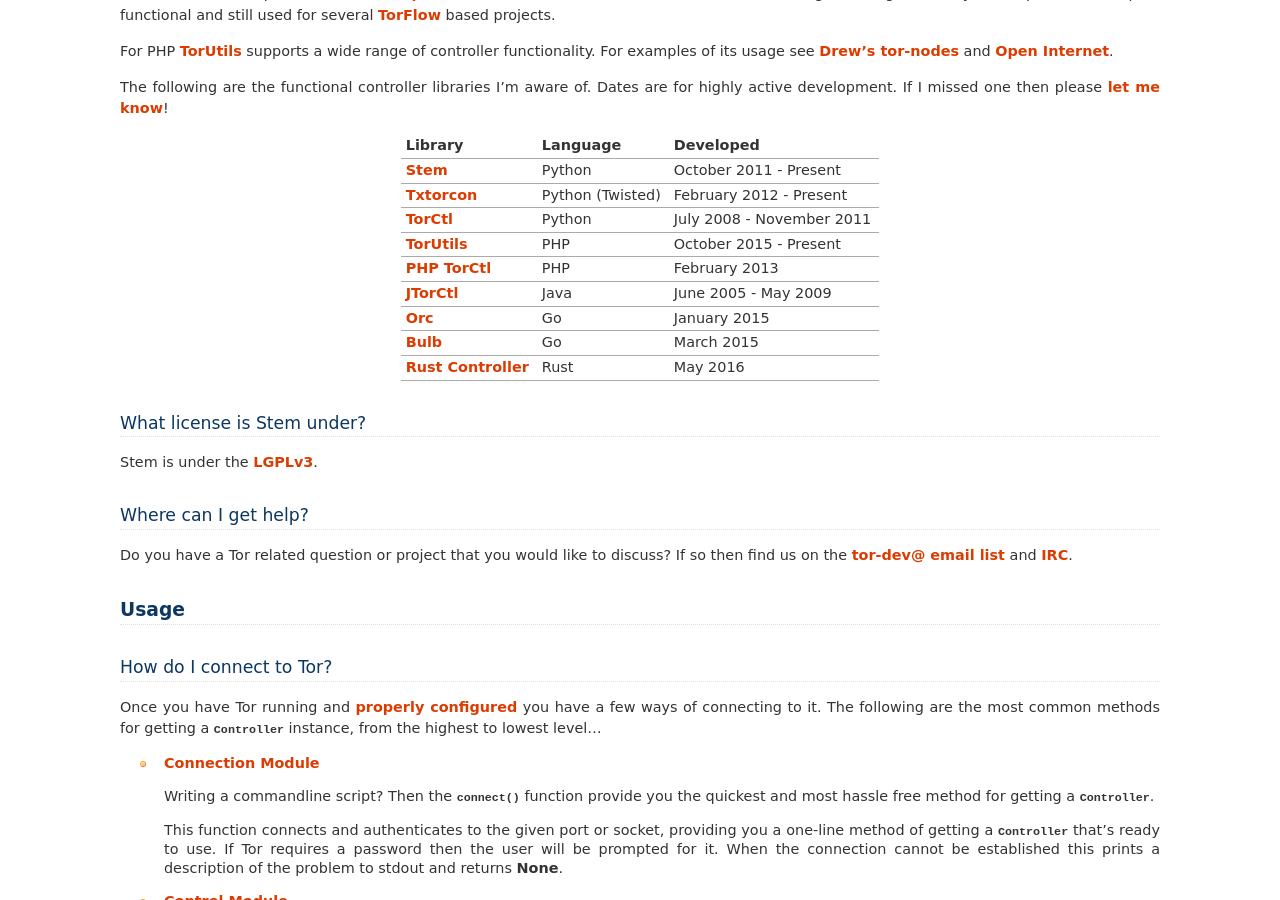
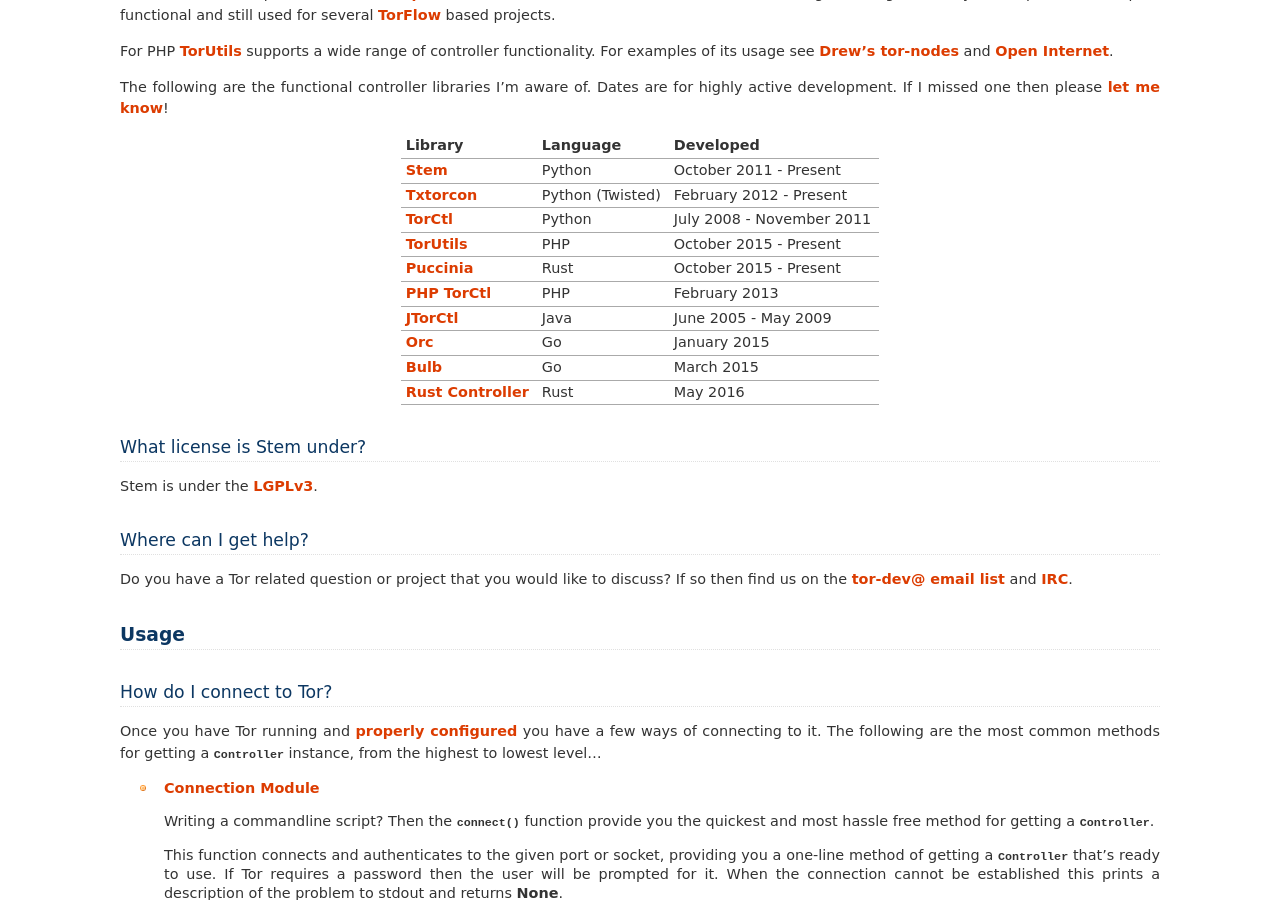
Before and after one commit to torproject/stem, a Sphinx documentation site: the page built from docs/faq.rst, in a window 1280 px wide and 900 px high, scrolled down 3715 px. Built offline with Sphinx 7.4.7, drawn with Linux system fonts in a browser that asks for light colours.

Commit message:
Add Puccinia to controller table
On irc while working on safecookie auth amphetamine said this would be a good
time to include it in the table.

```diff
--- a/docs/faq.rst
+++ b/docs/faq.rst
@@ -275,6 +275,7 @@
 `Txtorcon <https://txtorcon.readthedocs.org/>`_                     Python (Twisted)    February 2012 - Present
 `TorCtl <https://gitweb.torproject.org/pytorctl.git>`_              Python              July 2008 - November 2011
 `TorUtils <https://github.com/dapphp/TorUtils>`_                    PHP                 October 2015 - Present
+`Puccinia <https://gitlab.com/amphetamine/puccinia/>`_              Rust                October 2015 - Present
 `PHP TorCtl <https://github.com/dunglas/php-torcontrol/>`_          PHP                 February 2013
 `JTorCtl <https://gitweb.torproject.org/jtorctl.git>`_              Java                June 2005 - May 2009
 `Orc <https://github.com/sycamoreone/orc>`_                         Go                  January 2015
```
